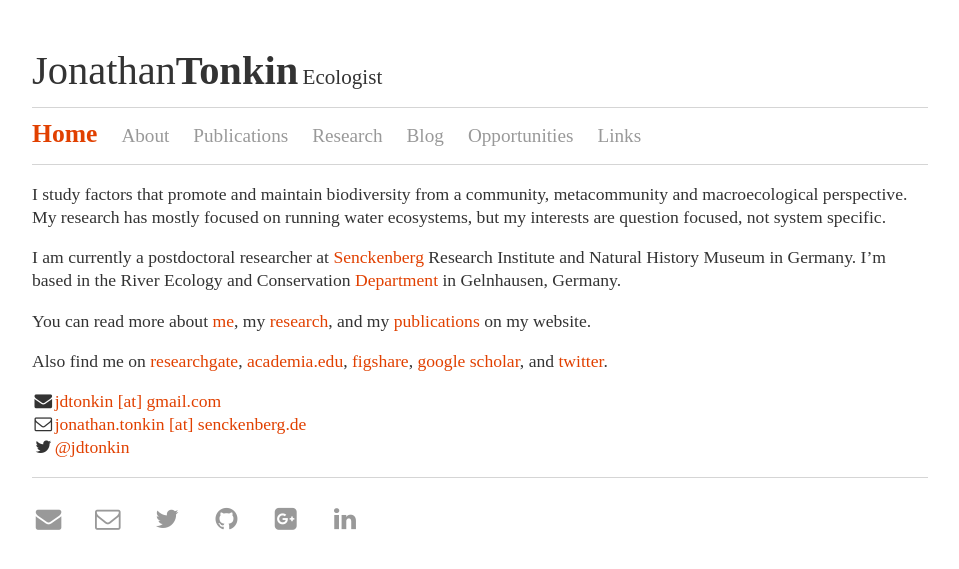
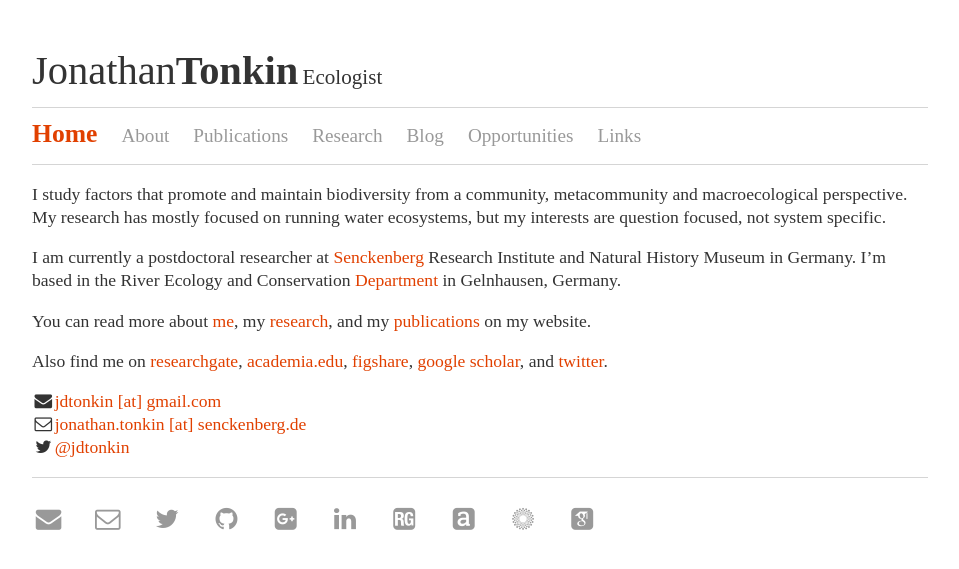
Before and after one commit to jdtonkin/jdtonkin.github.io, a Jekyll site: the page built from index.md, in a window 1280 px wide. Shown: the top 569 px of the page, without its empty margins (160-1119 px from the left). Built offline with Jekyll 4.4.1, drawn with Linux system fonts in a browser that asks for light colours; nearby versions of some CDN libraries; some web fonts are replaced.

Commit message:
Update default.html

```diff
--- a/_layouts/default.html
+++ b/_layouts/default.html
@@ -8,6 +8,8 @@
             <link rel="stylesheet" href="//maxcdn.bootstrapcdn.com/font-awesome/4.3.0/css/font-awesome.min.css">
 
             <link rel="stylesheet" href="//code.cdn.mozilla.net/fonts/fira.css">
+
+            <link rel="stylesheet" href="/academicons_v1.4/academicons.css" />
 
       </head>
 
@@ -43,6 +45,12 @@
    <li><a href="https://github.com/jdtonkin" title="Github"><i class="fa fa-fw fa-github"></i></a></li>
    <li><a href="https://plus.google.com/+JonathanTonkin/" title="Google+"><i class="fa fa-fw fa-google-plus-square"></i></a></li>
    <li><a href="https://de.linkedin.com/pub/jonathan-tonkin/27/777/a49" title="Linkedin"><i class="fa fa-fw fa-linkedin"></i></a></li>
+   <li><a href="https://www.researchgate.net/profile/Jonathan_Tonkin/" title="Researchgate"><i class="ai fa-fw ai-researchgate-square"></i></a></li>
+   <li><a href="http://senckenberg.academia.edu/JonathanTonkin" title="academia.edu"><i class="ai fa-fw ai-academia-square"></i></a></li>
+   <li><a href="http://figshare.com/authors/Jonathan%20D%20Tonkin/277559" title="figshare"><i class="ai fa-fw ai-figshare"></i></a></li>
+   <li><a href="http://scholar.google.co.nz/citations?user=Mtn0TIwAAAAJ&hl=en" title="Google scholar"><i class="ai fa-fw ai-google-scholar-square"></i></a></li>
+
+
    </ul>
   </footer>
   </body>
```
